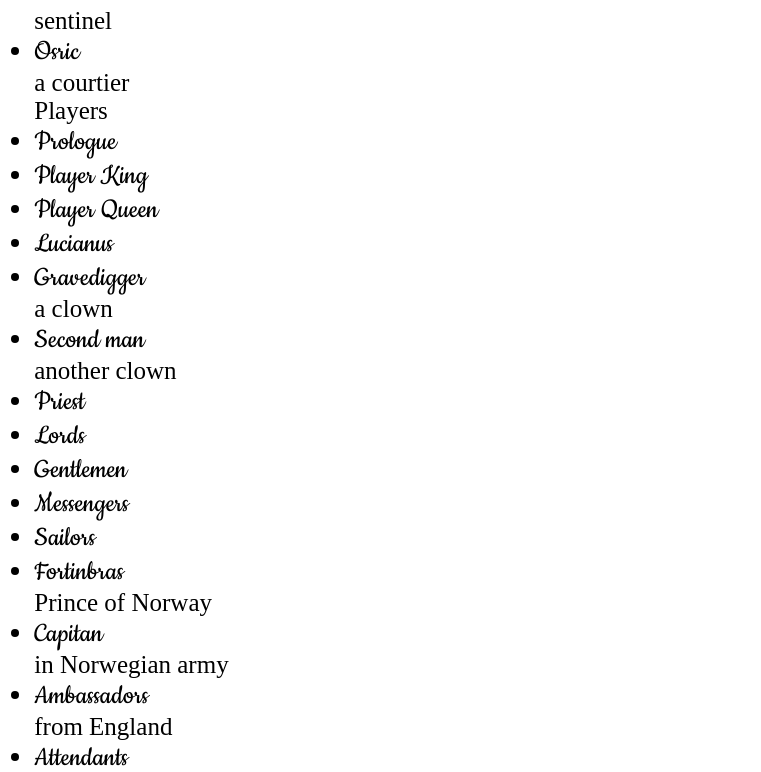
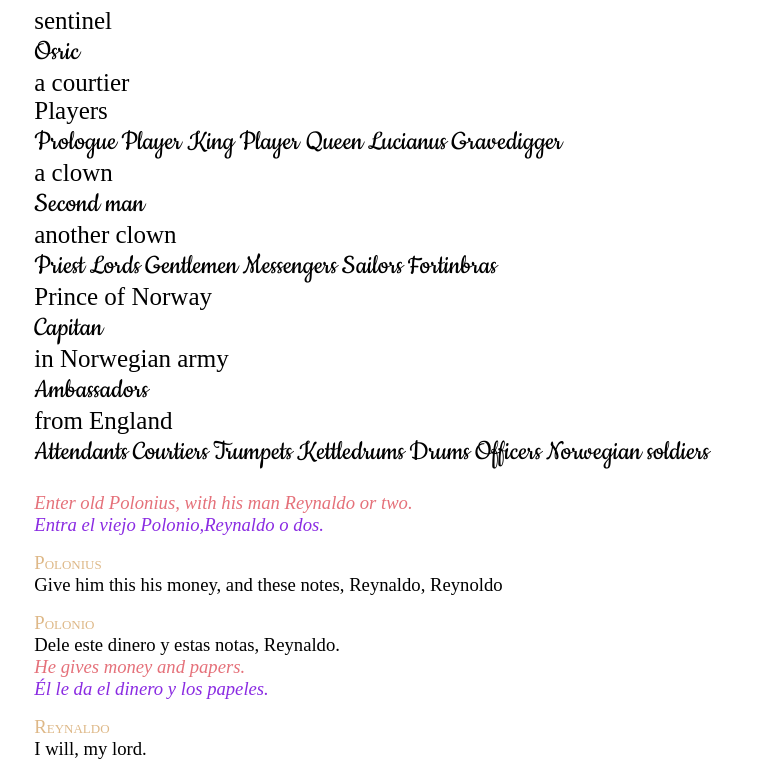
Before and after one commit to Caro776/Caro776.github.io, a plain HTML site: page index.html in a window 1280 px wide. Shown: the part 1346-2118 px from the top of the page, without its empty margins (0-761 px from the left). Drawn offline with Linux system fonts and the light colour scheme; a web font is replaced by a local one.

Commit message:
Add files via upload

```diff
--- a/css/tei.css
+++ b/css/tei.css
@@ -71,7 +71,7 @@ tei-p{
 }
 
 tei-role{
-    display: list-item;
+    display: inline;
     font-size: 30px;
     font-weight: 500;
     font-family: 'Cookie';
```
